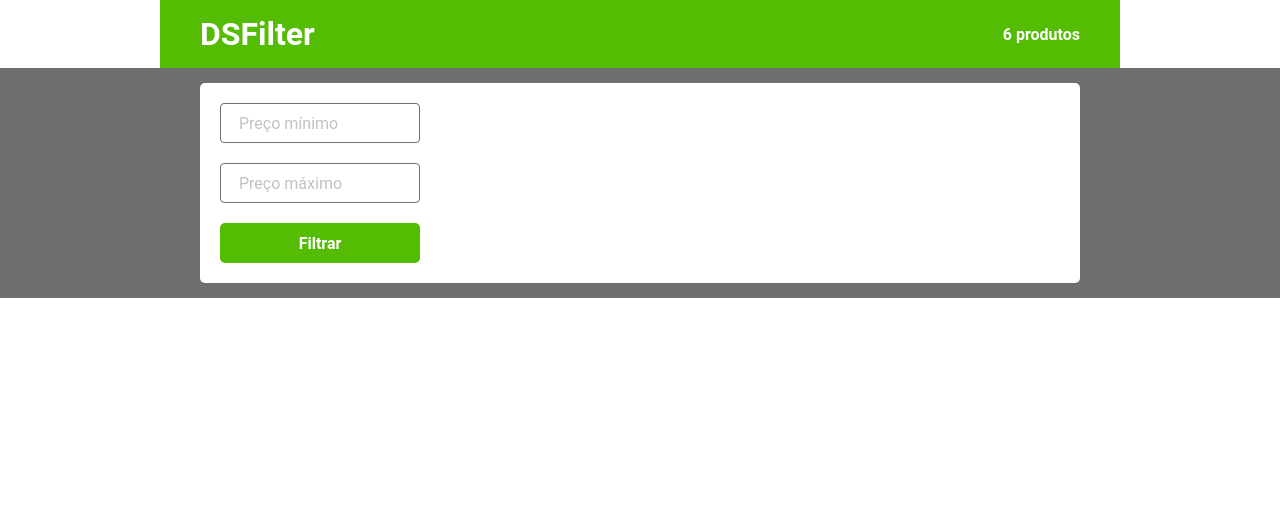
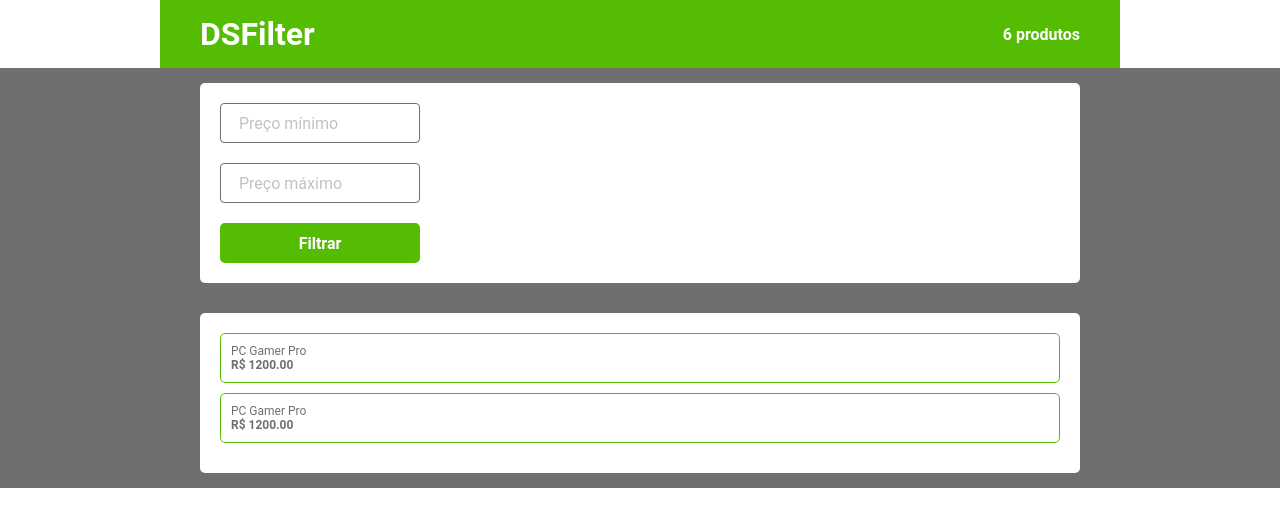
Before and after one commit to joosecj/DSFilter, a React app in the folder frontend/: page / in a window 1280 px wide. Shown: the top 526 px of the page. Built offline with nearby package versions, Linux system fonts and the light colour scheme; the HTML template or start-up script is replaced by a standard one.

Commit message:
feat: listing card

```diff
--- a/frontend/src/App.tsx
+++ b/frontend/src/App.tsx
@@ -1,6 +1,7 @@
 import './App.css'
 import FilterCard from './components/FilterCard'
 import Header from './components/Header'
+import ListingCard from './components/ListingCard';
 
 function App() {
 
@@ -10,6 +11,7 @@ function App() {
       <Header />
       <section id='content'>
         <FilterCard />
+        <ListingCard />
       </section>
 
     </>
--- /dev/null
+++ b/frontend/src/components/ListingCard/index.tsx
@@ -0,0 +1,18 @@
+import './styles.css';
+
+export default function ListingCard() {
+  return (
+    <div className='container'>
+      <div className='container-card-prod'>
+        <div className='card-product'>
+          <p>PC Gamer Pro</p>
+          <p className='product-price'>R$ 1200.00</p>
+        </div>
+        <div className='card-product'>
+          <p>PC Gamer Pro</p>
+          <p className='product-price'>R$ 1200.00</p>
+        </div>
+      </div>
+    </div>
+  );
+}
--- /dev/null
+++ b/frontend/src/components/ListingCard/styles.css
@@ -0,0 +1,23 @@
+.container-card-prod {
+  background-color: var(--bg-card-filter);
+  padding: 20px;
+  border-radius: 5px;
+}
+
+.card-product {
+  border: solid 1px var(--bg-border);
+  padding: 10px;
+  border-radius: 5px;
+  margin-bottom: 10px;
+}
+
+.card-product p {
+  font-size: 12px;
+  color: var(--text-card-listing-secondy);
+}
+
+.product-price {
+  color: var(--text-card-listing);
+  font-weight: 700;
+  font-size: 16px;
+}
```
